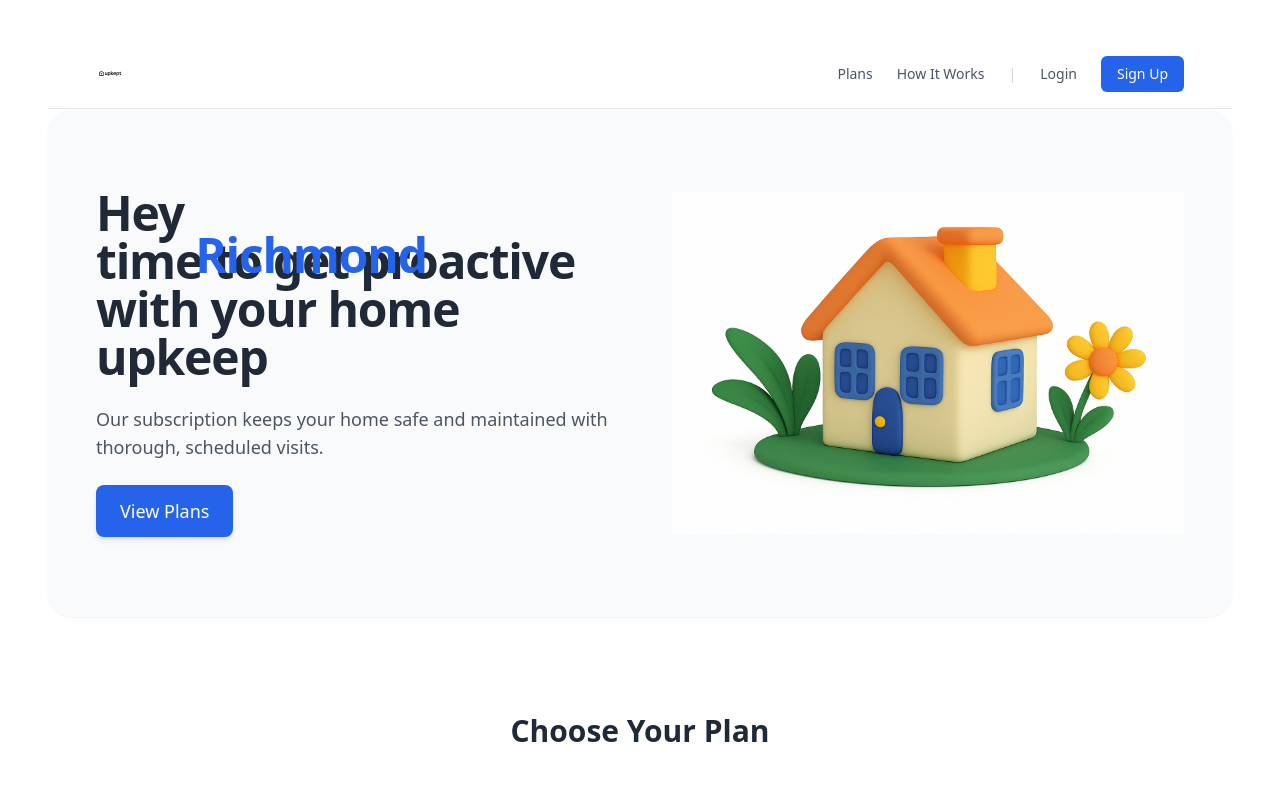
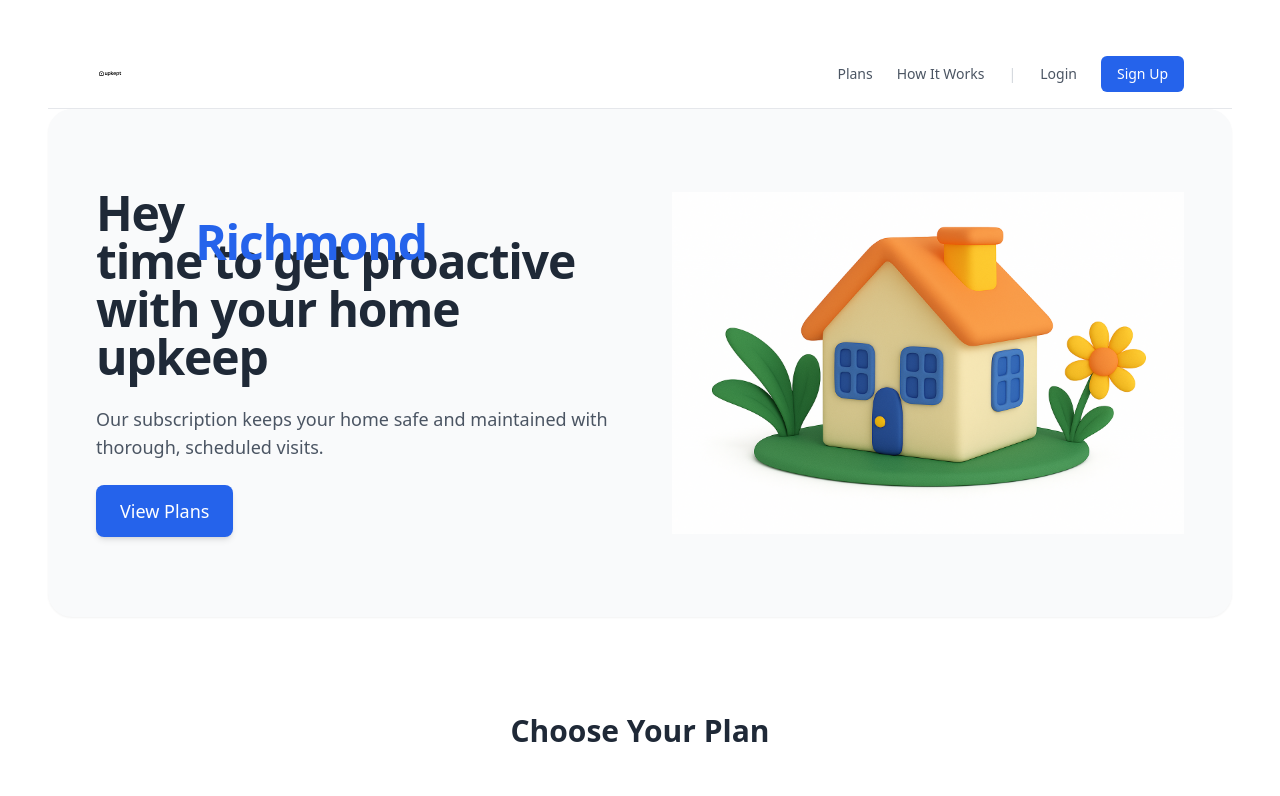
Before and after one commit to nickalodian-upkept/upkept-homepage, a Next.js app: page / in a window 1280 px wide. Shown: the top 796 px of the page. Built offline with nearby package versions, Linux system fonts and the light colour scheme.

Commit message:
Add light background block to hero section and update layout

```diff
--- a/pages/index.js
+++ b/pages/index.js
@@ -50,9 +50,10 @@ export default function Home() {
   <div className="grid grid-cols-1 md:grid-cols-2 items-center gap-8">
     {/* Left Side: Headline & CTA */}
     <div className="text-left relative z-10">
-      <h2 className="text-4xl sm:text-5xl font-bold leading-tight mb-6 tracking-tight">
+    <h2 className="text-4xl sm:text-5xl font-bold leading-tight mb-6 tracking-tight">
+      <span className="block">
         Hey{' '}
-        <span className="relative inline-block w-[10ch] text-blue-600">
+        <span className="relative inline-block w-[10ch] align-middle text-blue-600 leading-none">
           {cities.map((city, index) => (
             <span
               key={city}
@@ -64,9 +65,9 @@ export default function Home() {
             </span>
           ))}
         </span>
-        <br />
-        time to get proactive with your home upkeep
-      </h2>
+      </span>
+      <span className="block">time to get proactive with your home upkeep</span>
+    </h2>
       <p className="text-lg text-gray-600 mb-6">
         Our subscription keeps your home safe and maintained with thorough, scheduled visits.
       </p>
```
